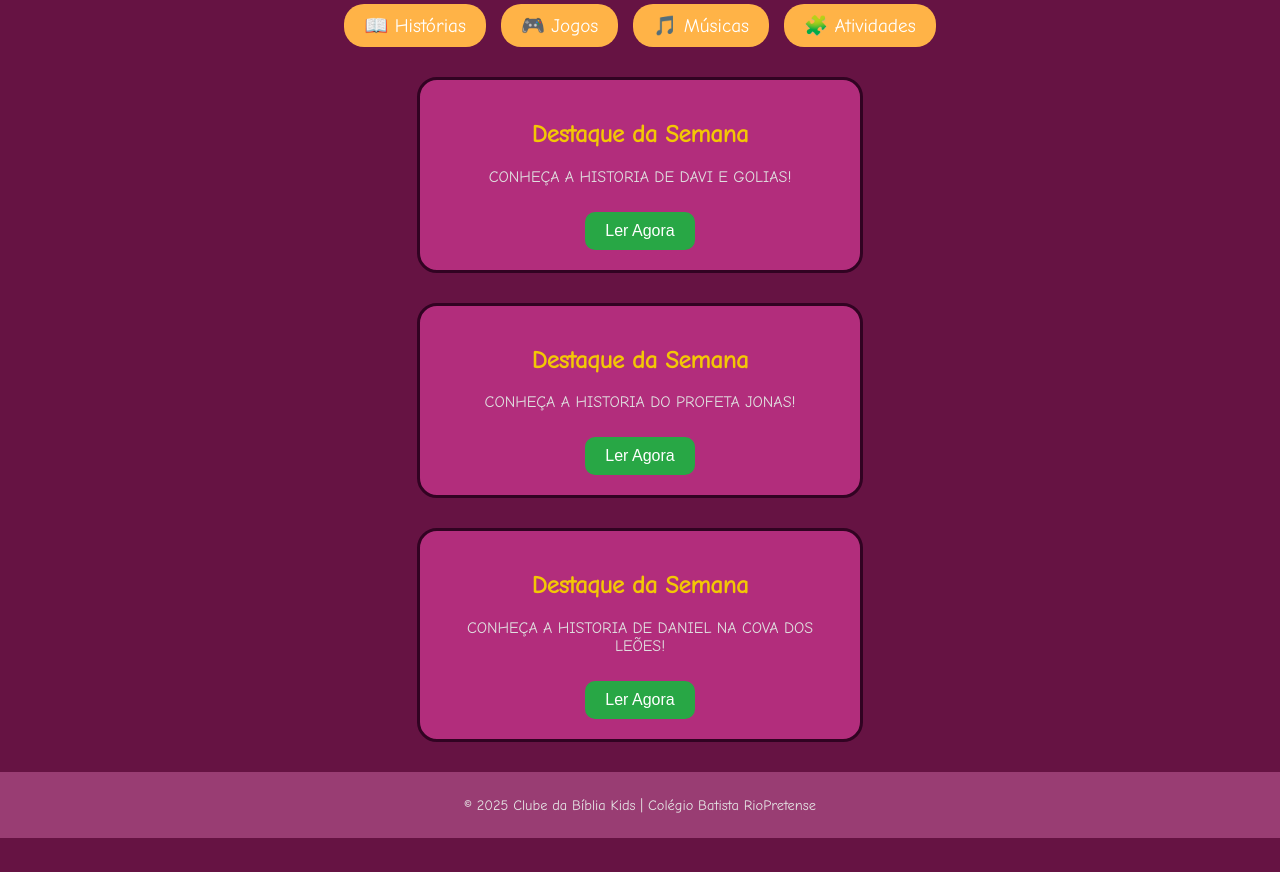
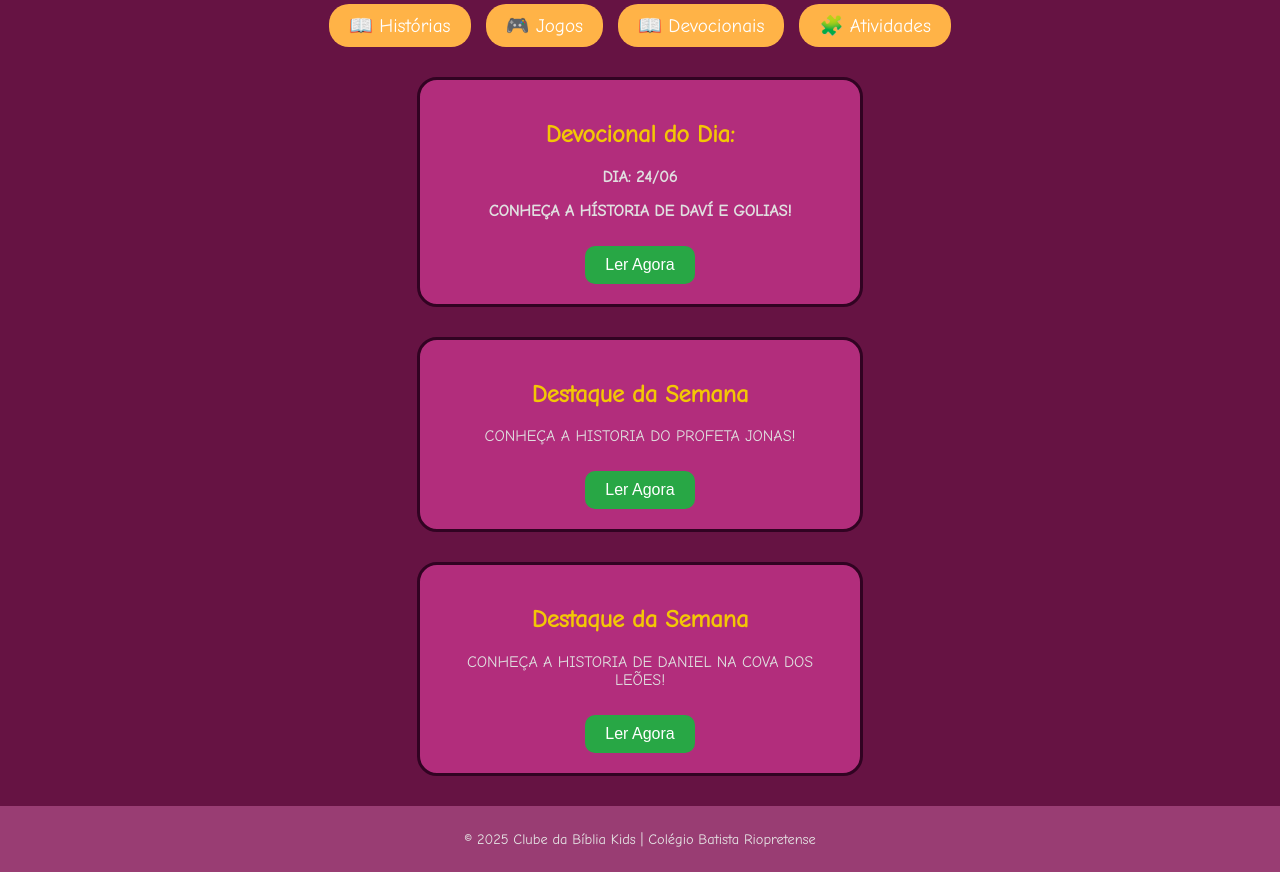
Before and after one commit to GugaToca/filhosdoreino, a plain HTML site: page index.html in a window 1280 px wide. Shown: the part 320-1192 px from the top of the page. Before the commit the page ends 1158 px from the top, so only its background shows below. Drawn offline with Linux system fonts and the light colour scheme.

Commit message:
Update index.html

```diff
--- a/index.html
+++ b/index.html
@@ -9,7 +9,7 @@
   <link rel="stylesheet" href="style.css">
 </head>
 
-<body>
+<body id="pagina-principal">
   <header>
     <img src="logo_clube_kids.png" alt="logo clube kids" class="mascote" />
     <img src="logo_colegio.png" alt="logo clube kids" class="mascote" />
@@ -18,21 +18,26 @@
   </header>
 
 
+
   <nav>
     <ul>
       <li><a href="historias.html">📖 Histórias</a></li>
       <li><a href="#">🎮 Jogos</a></li>
-      <li><a href="#">🎵 Músicas</a></li>
+      <li><a href="devocional.html">📖 Devocionais</a></li>
       <li><a href="#">🧩 Atividades</a></li>
     </ul>
   </nav>
 
-  <main>
+    <main>
     <section class="destaque">
-      <h2>Destaque da Semana</h2>
-      <p>CONHEÇA A HISTORIA DE DAVI E GOLIAS!</p>
-      <button onclick="alert('Em breve!')">Ler Agora</button>
+      <h2>Devocional do Dia:</h2>
+      <p><strong>DIA: 24/06</strong></p>
+      <p><strong>CONHEÇA A HÍSTORIA DE DAVÍ E GOLIAS!</strong></p>
+      <a href="devocional.html">
+      <button>Ler Agora</button>
+    </a>
     </section>
+
 
     <section class="destaque">
       <h2>Destaque da Semana</h2>
@@ -48,7 +53,7 @@
   </main>
 
   <footer>
-    <p>&copy; 2025 Clube da Bíblia Kids | Colégio Batista RioPretense</p>
+    <p>&copy; 2025 Clube da Bíblia Kids | Colégio Batista Riopretense</p>
   </footer>
 
   <script src="script.js"></script>
```
